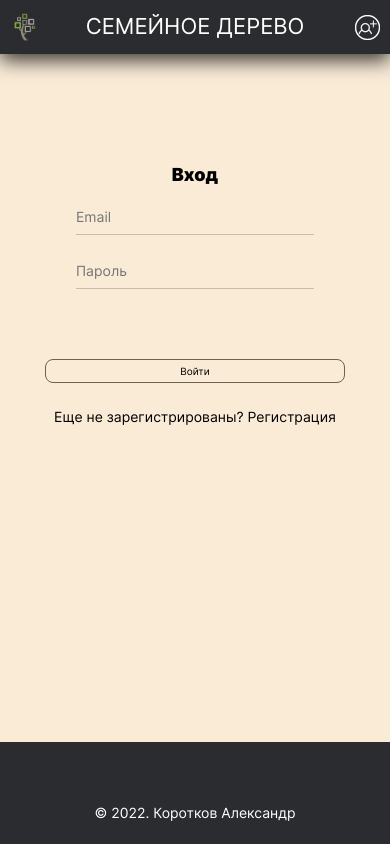
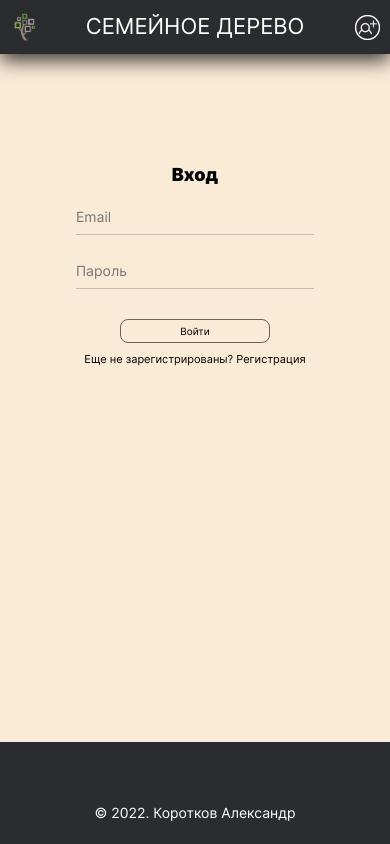
Before and after one commit to alkorotkovv/family-tree-react, a React (Create React App) app: page /family-tree-react/sign-in in a window 390 px wide. Built offline with nearby package versions, Linux system fonts and the light colour scheme.

Commit message:
edit styles for adaptive

```diff
--- a/src/blocks/form/__question/form__question.css
+++ b/src/blocks/form/__question/form__question.css
@@ -13,3 +13,9 @@
   opacity: 0.5;
   cursor: pointer;
 }
+
+@media (max-width: 767px) {
+  .form__question {
+    font-size: 11px;
+  }
+}
--- a/src/blocks/form/__save-button/_type/form__save-button_type_login.css
+++ b/src/blocks/form/__save-button/_type/form__save-button_type_login.css
@@ -2,3 +2,22 @@
   width: 300px;
   margin-top: 50px;
 }
+
+@media (max-width: 767px) {
+  .form__save-button_type_login {
+    width: 200px;
+    margin-top: 10px;
+  }
+}
+
+@media (max-width: 470px) {
+  .form__save-button_type_login {
+    width: 150px;
+  }
+}
+
+@media (max-width: 380px) {
+  .form__save-button_type_login {
+    width: 120px;
+  }
+}
--- a/src/blocks/form/_type/form_type_login.css
+++ b/src/blocks/form/_type/form_type_login.css
@@ -11,3 +11,9 @@
   border: none;
   box-shadow: none;
 }
+
+@media (max-width: 767px) {
+  .form_type_login {
+    padding-bottom: 10px;
+  }
+}
```
